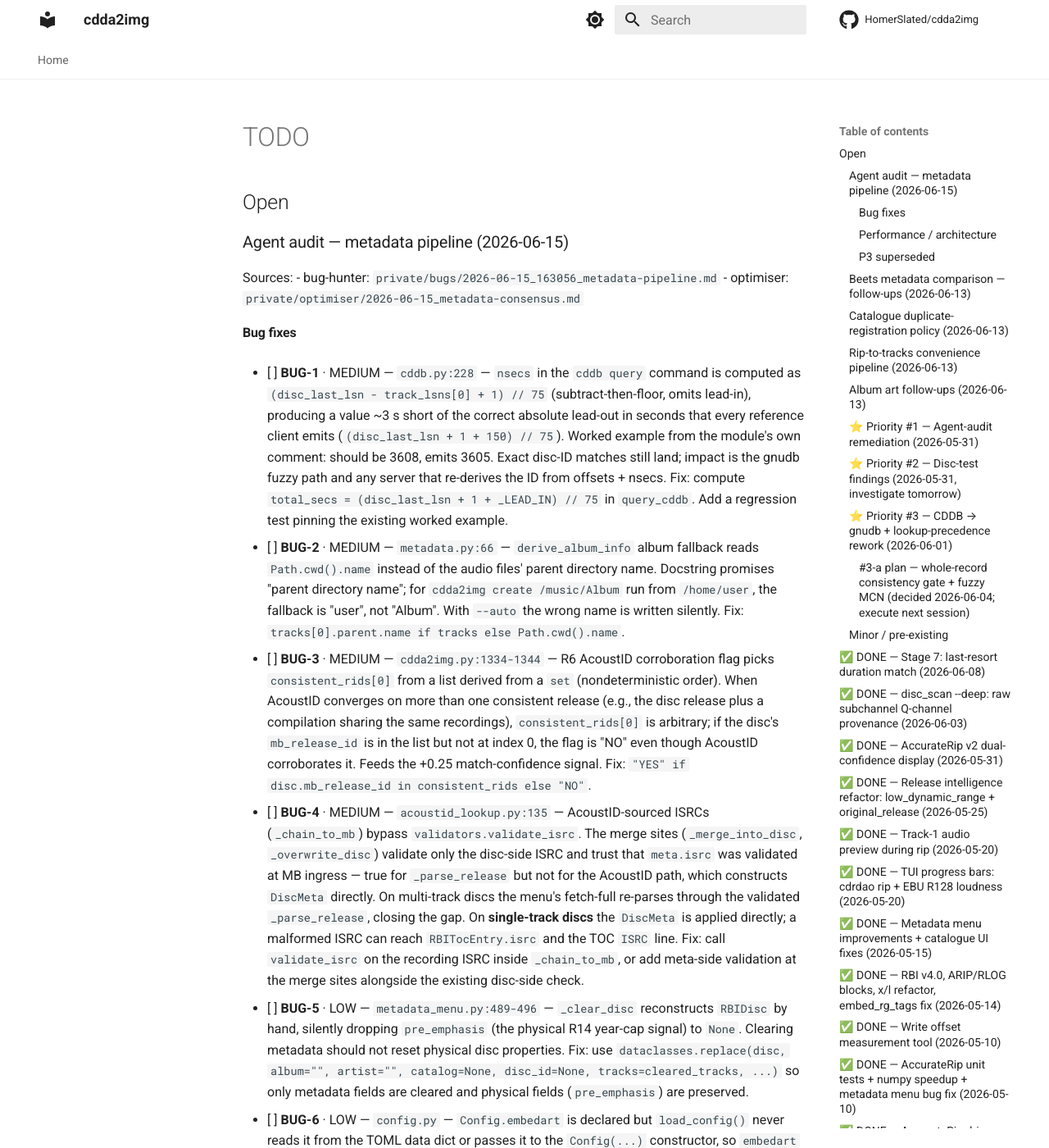
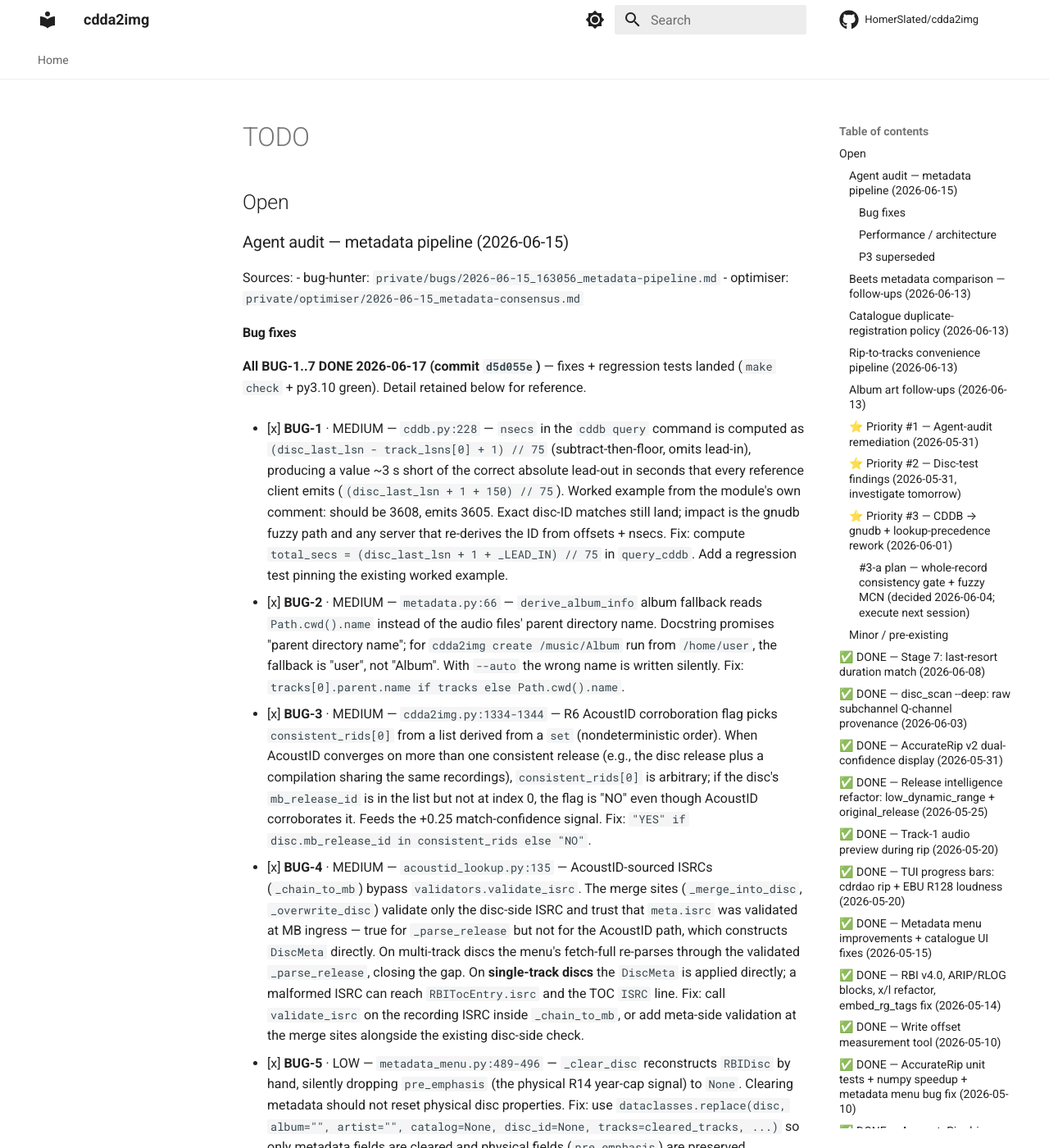
Before and after one commit to HomerSlated/cdda2img, an MkDocs documentation site: the page built from docs/reference/TODO.md, in a window 1280 px wide and 1400 px high. Shown: the whole window at 82% size. Built offline with MkDocs 1.6.1 and Material for MkDocs 9.7.7, drawn with Linux system fonts in a browser that asks for light colours; comment, search, counter and statistics services are not loaded.

Commit message:
docs(todo): mark BUG-1..7 done (commit d5d055e)
Tick the seven 2026-06-15 metadata-pipeline audit bug fixes off the TODO
## Open list now that they are implemented, tested, and pushed. Detail
retained inline for reference; OPT-1..4 remain open.

```diff
--- a/docs/reference/TODO.md
+++ b/docs/reference/TODO.md
@@ -10,7 +10,10 @@ Sources:
 
 #### Bug fixes
 
-- [ ] **BUG-1** · MEDIUM — `cddb.py:228` — `nsecs` in the `cddb query` command is computed as
+**All BUG-1..7 DONE 2026-06-17 (commit `d5d055e`)** — fixes + regression tests
+landed (`make check` + py3.10 green). Detail retained below for reference.
+
+- [x] **BUG-1** · MEDIUM — `cddb.py:228` — `nsecs` in the `cddb query` command is computed as
       `(disc_last_lsn - track_lsns[0] + 1) // 75` (subtract-then-floor, omits lead-in), producing
       a value ~3 s short of the correct absolute lead-out in seconds that every reference client
       emits (`(disc_last_lsn + 1 + 150) // 75`). Worked example from the module's own comment:
@@ -19,13 +22,13 @@ Sources:
       Fix: compute `total_secs = (disc_last_lsn + 1 + _LEAD_IN) // 75` in `query_cddb`.
       Add a regression test pinning the existing worked example.
 
-- [ ] **BUG-2** · MEDIUM — `metadata.py:66` — `derive_album_info` album fallback reads
+- [x] **BUG-2** · MEDIUM — `metadata.py:66` — `derive_album_info` album fallback reads
       `Path.cwd().name` instead of the audio files' parent directory name. Docstring promises
       "parent directory name"; for `cdda2img create /music/Album` run from `/home/user`, the
       fallback is "user", not "Album". With `--auto` the wrong name is written silently.
       Fix: `tracks[0].parent.name if tracks else Path.cwd().name`.
 
-- [ ] **BUG-3** · MEDIUM — `cdda2img.py:1334-1344` — R6 AcoustID corroboration flag picks
+- [x] **BUG-3** · MEDIUM — `cdda2img.py:1334-1344` — R6 AcoustID corroboration flag picks
       `consistent_rids[0]` from a list derived from a `set` (nondeterministic order). When
       AcoustID converges on more than one consistent release (e.g., the disc release plus a
       compilation sharing the same recordings), `consistent_rids[0]` is arbitrary; if the disc's
@@ -33,7 +36,7 @@ Sources:
       corroborates it. Feeds the +0.25 match-confidence signal.
       Fix: `"YES" if disc.mb_release_id in consistent_rids else "NO"`.
 
-- [ ] **BUG-4** · MEDIUM — `acoustid_lookup.py:135` — AcoustID-sourced ISRCs (`_chain_to_mb`)
+- [x] **BUG-4** · MEDIUM — `acoustid_lookup.py:135` — AcoustID-sourced ISRCs (`_chain_to_mb`)
       bypass `validators.validate_isrc`. The merge sites (`_merge_into_disc`, `_overwrite_disc`)
       validate only the disc-side ISRC and trust that `meta.isrc` was validated at MB ingress —
       true for `_parse_release` but not for the AcoustID path, which constructs `DiscMeta`
@@ -43,20 +46,20 @@ Sources:
       Fix: call `validate_isrc` on the recording ISRC inside `_chain_to_mb`, or add meta-side
       validation at the merge sites alongside the existing disc-side check.
 
-- [ ] **BUG-5** · LOW — `metadata_menu.py:489-496` — `_clear_disc` reconstructs `RBIDisc` by
+- [x] **BUG-5** · LOW — `metadata_menu.py:489-496` — `_clear_disc` reconstructs `RBIDisc` by
       hand, silently dropping `pre_emphasis` (the physical R14 year-cap signal) to `None`.
       Clearing metadata should not reset physical disc properties.
       Fix: use `dataclasses.replace(disc, album="", artist="", catalog=None, disc_id=None,
       tracks=cleared_tracks, ...)` so only metadata fields are cleared and physical fields
       (`pre_emphasis`) are preserved.
 
-- [ ] **BUG-6** · LOW — `config.py` — `Config.embedart` is declared but `load_config()` never
+- [x] **BUG-6** · LOW — `config.py` — `Config.embedart` is declared but `load_config()` never
       reads it from the TOML data dict or passes it to the `Config(...)` constructor, so
       `embedart = true` in the user's config file has no effect.
       Fix: add `embedart = bool(data.get("embedart", False))` and include it in the constructor,
       mirroring how `auto` is handled (line 346 / line 377).
 
-- [ ] **BUG-7** · LOW — `cdda2img.py:1580-1586` — the stage-7 duration matcher returns a
+- [x] **BUG-7** · LOW — `cdda2img.py:1580-1586` — the stage-7 duration matcher returns a
       `DiscMeta` with `mb_release_id` set (to the text+duration-matched release), and
       `_merge_into_disc` writes it to `disc.mb_release_id`. This is a non-disc-ID, possibly-
       wrong pressing MBID baked into PROV as if authoritative. It feeds `populate_original_release`
```
